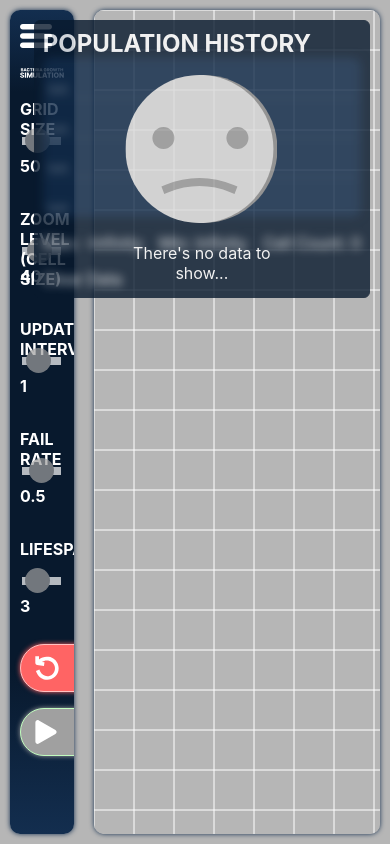
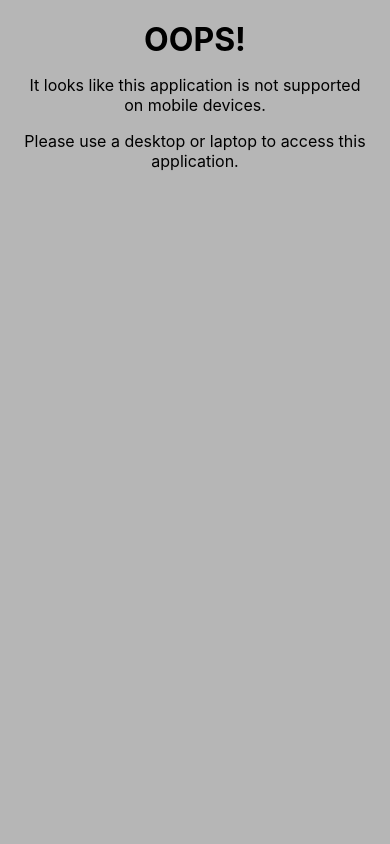
Before and after one commit to yambrose/CellGrowthSimulation, a React (Vite) app: page / in a window 390 px wide. Built offline with nearby package versions, Linux system fonts and the light colour scheme.

Commit message:
final update

```diff
--- a/src/App.tsx
+++ b/src/App.tsx
@@ -2,25 +2,34 @@ import GridCanvas from "./components/GridCanvas";
 import SideBar from "./components/SideBar";
 import SimulationContextProvider from "./contexts/SimulationContext";
 import Stats from "./components/Stats";
+import MobileErrorPage from "./components/MobileErrorPage";
+
+import { useEffect, useState } from "react";
 
 export default function App() {
+  const [isMobile, setIsMobile] = useState(false);
 
-  const handleContextMenu = (event: React.MouseEvent<HTMLDivElement>) => {
-    event.preventDefault();
-  };
+  // Check if the window is resized to mobile size
+  useEffect(() => {
+    const handleResize = () => setIsMobile(window.innerWidth < 768);
+    handleResize(); // Initial check
+    window.addEventListener("resize", handleResize);
+    return () => window.removeEventListener("resize", handleResize);
+  }, []);
+
+  if (isMobile) {
+    return <MobileErrorPage />;
+  }
 
   return (
     <SimulationContextProvider>
-      <div className="pageContent"
-        onContextMenu={handleContextMenu}
-      >
+      <div className="pageContent" onContextMenu={(e) => e.preventDefault()}>
         <SideBar />
         <Stats />
         <div className="canvasContainer">
           <GridCanvas />
         </div>
       </div>
-
     </SimulationContextProvider>
   );
 }
--- a/src/components/GridCanvas.tsx
+++ b/src/components/GridCanvas.tsx
@@ -4,7 +4,7 @@ import { SimulationContext } from '../contexts/SimulationContext';
 const GridCanvas: React.FC = () => {
   const context = useContext(SimulationContext);
 
-  if (!context) return <div>Loading...</div>
+  if (!context) return null;
 
   const { gridSize, cellSize, occupiedCells } = context;
   const canvasSize = gridSize * cellSize;
@@ -13,6 +13,7 @@ const GridCanvas: React.FC = () => {
   const [startPan, setStartPan] = useState<{ x: number; y: number }>({ x: 0, y: 0 });
   const [panOffset, setPanOffset] = useState<{ x: number; y: number }>({ x: 0, y: 0 });
 
+  // Effect to redraw the canvas when the grid changes
   useEffect(() => {
     const canvas = canvasRef.current;
     // Happens if canvas is on the not null
@@ -31,6 +32,7 @@ const GridCanvas: React.FC = () => {
     context.displayStats();
   }, [occupiedCells, canvasSize, cellSize]);
 
+  // Effect to update the grid every updateInterval seconds
   useEffect(() => {
     let animationFrameId: number;
     let lastTime = 0;
@@ -56,6 +58,7 @@ const GridCanvas: React.FC = () => {
     };
   }, [context.isPlaying, context.updateInterval]);
 
+  // Effect to handle panning
   useEffect(() => {
     const canvas = canvasRef.current;
     if (canvas) {
@@ -63,6 +66,7 @@ const GridCanvas: React.FC = () => {
     }
   }, [panOffset]);
 
+  // Draw the grid
   const drawGrid = (ctx: CanvasRenderingContext2D) => {
     ctx.strokeStyle = "#fff";
     ctx.beginPath();
@@ -84,14 +88,30 @@ const GridCanvas: React.FC = () => {
     ctx.stroke();
   };
 
+  //Draw live cells
   const drawCells = (ctx: CanvasRenderingContext2D) => {
+    if (occupiedCells.size === 0) return;
+
     ctx.fillStyle = "#08192D";
+    ctx.beginPath();
+
+    // Batch all cell rectangles into a single path
     for (const key of occupiedCells.entries()) {
       const [x, y] = key[0].split(",").map(Number);
-      ctx.fillRect(x * cellSize, y * cellSize, cellSize, cellSize);
-    }
+      const cellX = x * cellSize;
+      const cellY = y * cellSize;
+
+      ctx.rect(cellX, cellY, cellSize, cellSize);
     }
 
+    ctx.fill();
+
+    // Draw cell borders
+    ctx.strokeStyle = "#fff";
+    ctx.stroke();
+  };
+
+  // Handle the spawning of cells on click
   const handleCanvasClick = (event: React.MouseEvent<HTMLCanvasElement>) => {
 
     if (event.button !== 0) return;
@@ -111,42 +131,35 @@ const GridCanvas: React.FC = () => {
     }
   };
 
-  const handleMouseDown = (event: React.MouseEvent<HTMLCanvasElement>) => {
-    if (event.button === 2) {
-      event.preventDefault();
+  // Mouse events
+  const mouseHandlers = {
+    onClick: handleCanvasClick,
+    onMouseDown: (e: React.MouseEvent<HTMLCanvasElement>) => {
+      if (e.button === 2) {
+        e.preventDefault();
         setIsPanning(true);
-      setStartPan({ x: event.clientX - panOffset.x, y: event.clientY - panOffset.y });
+        setStartPan({ x: e.clientX - panOffset.x, y: e.clientY - panOffset.y });
       }
-  };
-
-  const handleMouseMove = (event: React.MouseEvent<HTMLCanvasElement>) => {
+    },
+    onMouseMove: (e: React.MouseEvent<HTMLCanvasElement>) => {
       if (isPanning) {
         setPanOffset({
-        x: event.clientX - startPan.x,
-        y: event.clientY - startPan.y,
+          x: e.clientX - startPan.x,
+          y: e.clientY - startPan.y,
         });
       }
-  };
-
-  const handleMouseUp = (event: React.MouseEvent<HTMLCanvasElement>) => {
-    if (event.button === 2) {
-      setIsPanning(false);
-    }
-  };
-
-  const handleMouseLeave = () => {
-    setIsPanning(false);
+    },
+    onMouseUp: (e: React.MouseEvent<HTMLCanvasElement>) => {
+      if (e.button === 2) setIsPanning(false);
+    },
+    onMouseLeave: () => setIsPanning(false)
   };
 
   return (
     <canvas
       ref={canvasRef}
-      onClick={handleCanvasClick}
-      onMouseDown={handleMouseDown}
-      onMouseMove={handleMouseMove}
-      onMouseUp={handleMouseUp}
-      onMouseLeave={handleMouseLeave}
-      style={{ cursor: isPanning ? 'grabbing' : 'grab', position: 'absolute', top: 0, left: 0,  backgroundColor: '#B6B6B6' }}
+      {...mouseHandlers}
+      style={{ cursor: isPanning ? 'grabbing' : 'grab', position: 'absolute', top: 0, left: 0, backgroundColor: '#B6B6B6' }}
     />
   );
 }
--- /dev/null
+++ b/src/components/MobileErrorPage.tsx
@@ -0,0 +1,13 @@
+import React from 'react';
+
+const MobileErrorPage: React.FC = () => {
+    return (
+        <div style={{ textAlign: 'center', padding: '20px' }}>
+            <h1>Oops!</h1>
+            <p>It looks like this application is not supported on mobile devices.</p>
+            <p>Please use a desktop or laptop to access this application.</p>
+        </div>
+    );
+};
+
+export default MobileErrorPage;
--- a/src/components/Stats.tsx
+++ b/src/components/Stats.tsx
@@ -1,4 +1,4 @@
-import React, { useContext, useRef, useEffect } from 'react';
+import React, { useContext, useRef, useEffect, useMemo } from 'react';
 import { SimulationContext } from '../contexts/SimulationContext';
 import NoDataSVG from '../assets/NoData.svg';
 
@@ -6,153 +6,132 @@ const Stats: React.FC = () => {
     const context = useContext(SimulationContext);
     const canvasRef = useRef<HTMLCanvasElement>(null);
 
-    if (!context) return;
+    if (!context) return null;
+
+    // Memoize data calculations
+    const { maxValue, minValue, valueRange } = useMemo(() => {
+        const data = context.cellCountHistory;
+        let min = Math.min(...data);
+        let max = Math.max(...data);
+        let range = max - min;
+
+        if (range === 0) {
+            if (max === 0) {
+                max = 1;
+            } else {
+                min = 0;
+            }
+            range = max - min;
+        }
+
+        return { maxValue: max, minValue: min, valueRange: range };
+    }, [context.cellCountHistory]);
 
     const drawGraph = (ctx: CanvasRenderingContext2D, width: number, height: number) => {
-
-        ctx.clearRect(0, 0, width, height);
-
         const data = context.cellCountHistory;
-        let minValue = Math.min(...data);
-        let maxValue = Math.max(...data);
-        let valueRange = maxValue - minValue;
-
-        // Handle the case when all data points are the same
-        if (valueRange === 0) {
-            if (maxValue === 0) {
-                // All values are zero
-                maxValue = 1;
-            } else {
-                // All values are the same and greater than zero
-                minValue = 0;
-            }
-            valueRange = maxValue - minValue;
-        }
-
         const barWidth = width / data.length;
 
-        // Draw background
+        // Clear and set background
         ctx.fillStyle = '#112B4A';
         ctx.fillRect(0, 0, width, height);
 
-        // Draw grid lines and labels
-        const scaleStep = valueRange / 4;
+        // Draw grid and labels in single pass
         ctx.strokeStyle = 'rgba(255, 255, 255, 0.1)';
+        ctx.fillStyle = 'rgba(255, 255, 255, 0.5)';
+        ctx.font = '10px Arial';
+        ctx.textAlign = 'left';
         ctx.lineWidth = 1;
 
+        const scaleStep = valueRange / 4;
         for (let i = 0; i <= 4; i++) {
             const y = height - (i * height / 4);
             ctx.beginPath();
             ctx.moveTo(0, y);
             ctx.lineTo(width, y);
             ctx.stroke();
-
-            const scaleValue = minValue + (scaleStep * i);
-            ctx.fillStyle = 'rgba(255, 255, 255, 0.5)';
-            ctx.font = '10px Arial';
-            ctx.textAlign = 'left';
-            ctx.fillText(scaleValue.toFixed(0), 5, y - 5);
+            ctx.fillText((minValue + (scaleStep * i)).toFixed(0), 5, y - 5);
         }
 
-        // Draw bars
+        // Batch draw bars and line points
+        const points: [number, number][] = [];
         ctx.fillStyle = 'rgba(64, 169, 255, 0.5)';
+
         data.forEach((value, i) => {
             const normalizedHeight = (value - minValue) / (valueRange || 1);
             const barHeight = Math.max(1, normalizedHeight * (height - 30));
+
+            // Draw bar
             ctx.fillRect(
                 i * barWidth + 4,
                 height - barHeight - 15,
                 barWidth - 8,
                 barHeight
             );
+
+            // Store line point
+            points.push([
+                i * barWidth + barWidth / 2,
+                height - (normalizedHeight * (height - 30)) - 15
+            ]);
         });
 
-        // Draw line graph
+        // Draw line in single pass
         ctx.strokeStyle = '#FF6464';
         ctx.lineWidth = 2;
         ctx.beginPath();
-        data.forEach((value, i) => {
-            const normalizedHeight = (value - minValue) / (valueRange || 1);
-            const x = i * barWidth + barWidth / 2;
-            const y = height - (normalizedHeight * (height - 30)) - 15;
-            if (i === 0) ctx.moveTo(x, y);
-            else ctx.lineTo(x, y);
+        points.forEach(([x, y], i) => {
+            i === 0 ? ctx.moveTo(x, y) : ctx.lineTo(x, y);
         });
         ctx.stroke();
     };
 
     useEffect(() => {
         const canvas = canvasRef.current;
-        if (!canvas) {
-            console.error('Canvas not found');
-            return;
-        }
+        if (!canvas) return;
 
         const ctx = canvas.getContext('2d');
-        if (!ctx) {
-            console.error('Could not get canvas context');
-            return;
-        }
+        if (!ctx) return;
 
-        // Set actual pixel dimensions
         const dpr = window.devicePixelRatio || 1;
         const rect = canvas.getBoundingClientRect();
 
+        // Set canvas dimensions once
         canvas.width = rect.width * dpr;
         canvas.height = rect.height * dpr;
-
         ctx.scale(dpr, dpr);
-
-        // Reset style dimensions
         canvas.style.width = `${rect.width}px`;
         canvas.style.height = `${rect.height}px`;
 
         drawGraph(ctx, rect.width, rect.height);
     }, [context.cellCountHistory]);
 
+    const hasData = context.cellCountHistory.length > 0;
+
     return (
         <div className="stats">
-            <h2>POPULATION HISTORY</h2>
-            {context.cellCountHistory.length === 0 &&
-                <div
-                    style={{
-                        position: 'absolute',
-                        top: '60%',
-                        left: '50%',
-                        transform: 'translate(-50%, -50%)',
-                        zIndex: 2,
-                        textAlign: 'center',
-                    }}
-                >
+            <h2>Population History</h2>
+            {!hasData && (
+                <div className='noData'>
                     <img src={NoDataSVG} alt="No data" />
                     <p>There's no data to show...</p>
                 </div>
-            }
-            <div
-                style={{
-                    height: context.cellCountHistory.length === 0 ? '0%' : '100%',
-                    filter: context.cellCountHistory.length === 0 ? 'blur(5px)' : 'none',
-                }}>
+            )}
+            <div style={{
+                height: hasData ? '100%' : '0%',
+                filter: hasData ? 'none' : 'blur(5px)'
+            }}>
                 <div className="graphContainer" style={{ position: 'relative', zIndex: 1 }}>
-                    <canvas
-                        ref={canvasRef}
-                        style={{
-                            width: '100%',
-                            height: '100%',
-                            borderRadius: '8px',
-                        }}
-                    />
+                    <canvas ref={canvasRef} />
                 </div>
                 <span>
-                    <p>Max: {Math.max(...context?.cellCountHistory || [0])}</p>
-                    <p>Min: {Math.min(...context?.cellCountHistory || [0])}</p>
-                    <p>Cell Count: {context?.occupiedCells.size || 0}</p>
+                    <p>Max: {maxValue}</p>
+                    <p>Min: {minValue}</p>
+                    <p>Cell Count: {context.occupiedCells.size}</p>
                 </span>
                 <button onClick={context.clearHistoryData}>Clear Data</button>
             </div>
         </div>
     );
-
 };
 
-export default Stats;
+export default React.memo(Stats);
--- a/src/index.css
+++ b/src/index.css
@@ -16,10 +16,12 @@
   --disabledThumbColor: #3a3a3a;
 }
 
+/* general */
 h1, h2, h3 {
   font-family: 'Inter';
   font-weight: 700;
   margin: 0;
+  text-transform: uppercase;
 }
 
 body {
@@ -99,11 +101,6 @@ button {
   padding: 0;
   margin: 0;
 }
-
-/* .sideBar:hover {
-  width: 5%;
-
-} */
 
 .sideBar h1 {
   font-size: 2rem;
@@ -243,6 +240,21 @@ button {
   z-index: 100;
 }
 
+.noData {
+  position: absolute;
+  top: 50%;
+  left: 50%;
+  transform: translate(-50%, -50%);
+  z-index: 2;
+  text-align: center;
+}
+
+.graphCanvas {
+  width: 100%;
+  height: 100%;
+  border-radius: 10px;
+}
+
 input[type="number"] {
   font-family: 'Inter';
   height: 2rem;
@@ -337,3 +349,54 @@ input[type="range"]:disabled::-ms-thumb {
   background: var(--disabledThumbColor);
   cursor: not-allowed;
 }
+
+/* Mobile styles */
+@media (max-width: 768px) {
+  .pageContent {
+    flex-direction: column;
+    justify-content: center;
+    align-items: center;
+  }
+
+  .sideBar {
+    width: 100%;
+    height: auto;
+    margin: 0;
+    padding: var(--defaultPadding);
+    border-radius: 0;
+    box-shadow: none;
+  }
+
+  .canvasContainer {
+    width: 100%;
+    height: calc(100vh - var(--defaultMargin) - var(--defaultPadding));
+    margin: 0;
+    padding: var(--defaultPadding);
+    border-radius: 0;
+    box-shadow: none;
+  }
+
+  .controlButton {
+    width: 100%;
+    height: 3rem;
+  }
+
+  .burgerIcon {
+    position: absolute;
+    top: var(--defaultMargin);
+    right: var(--defaultMargin);
+  }
+
+  .stats {
+    top: auto;
+    bottom: 0;
+    right: 0;
+    width: 100%;
+    flex-direction: row;
+    justify-content: space-between;
+    padding: var(--defaultPadding);
+    margin: 0;
+    border-radius: 0;
+    border: none;
+  }
+}
```
Also changed, not shown: 2 other files (tests, documents, lock files or other folders). Lines whose indentation alone changed are shown as unchanged.
